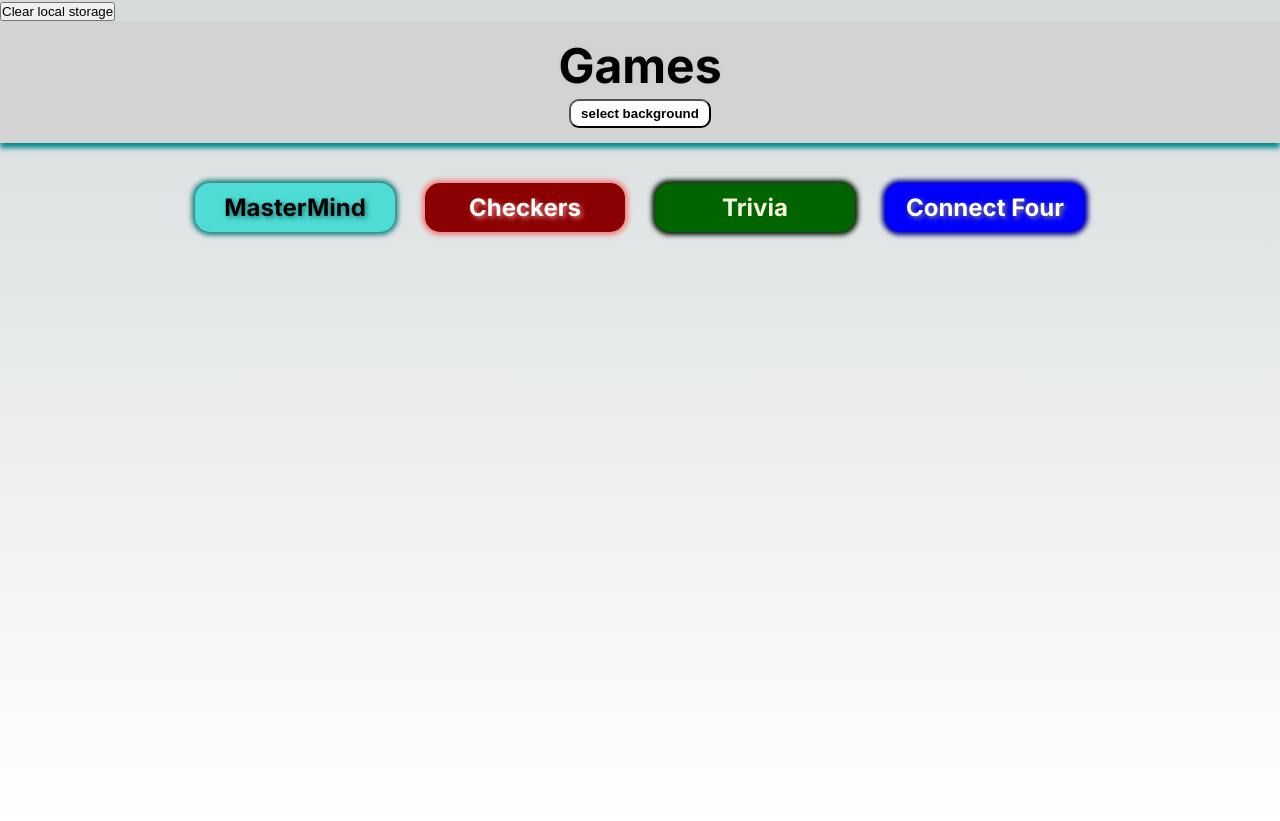
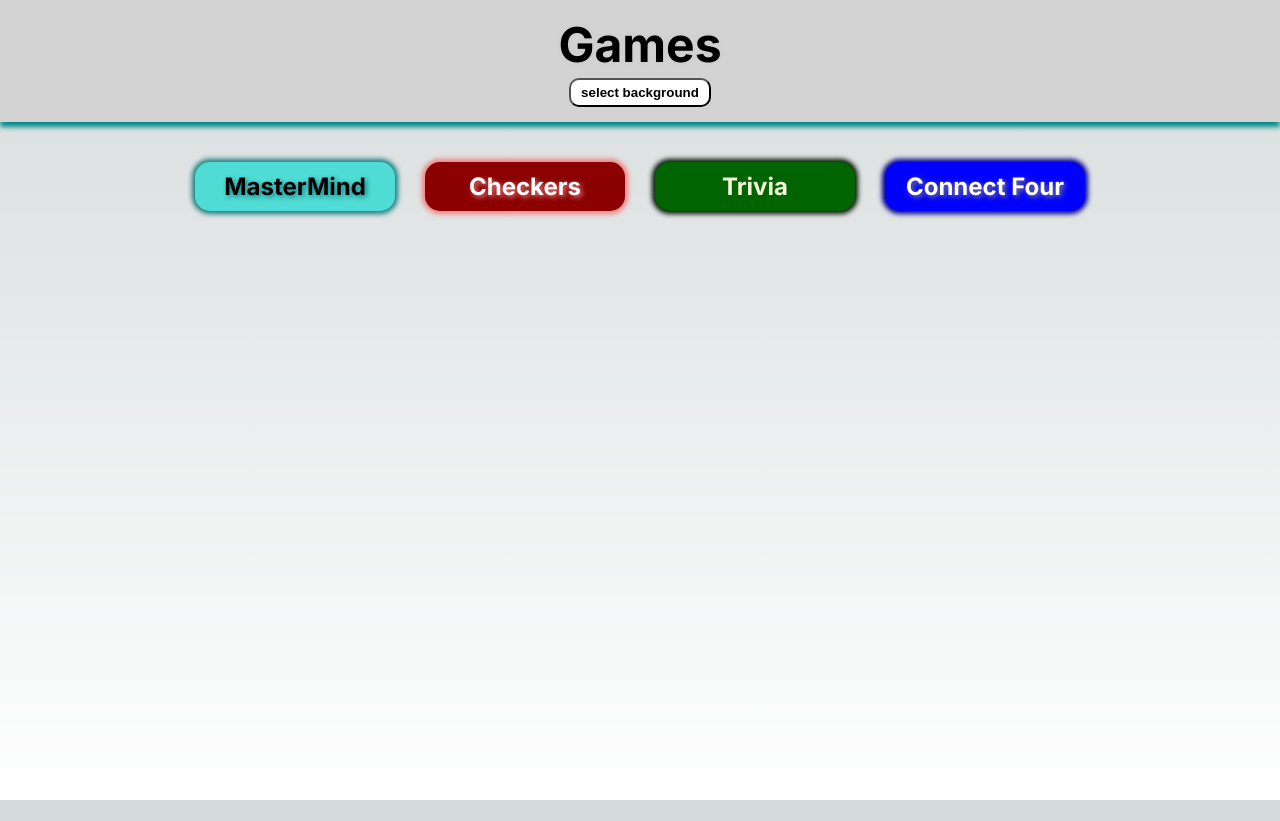
Before and after one commit to AndersonBillss/react-game-project, a Next.js app: page / in a window 1280 px wide. After the commit the page ends 800 px from the top, so only its background shows below. Built offline with nearby package versions, Linux system fonts and the light colour scheme; no server answers.

Commit message:
added local storage

```diff
--- a/app/page.js
+++ b/app/page.js
@@ -101,7 +101,6 @@ export function App() {
 
   return (
     <BackgroundContext.Provider value={{ backgroundContextValue, updateBackgroundContextValue }}>
-      <button onClick={() => localStorage.clear()}>Clear local storage</button>
       {backgroundImageSelect ? (
       <div className={styles.center}>
         <button onClick={() => {setLoadedGame(null); setBackgroundImageSelect(false)}} className={styles.backButton}>Home</button>
```
